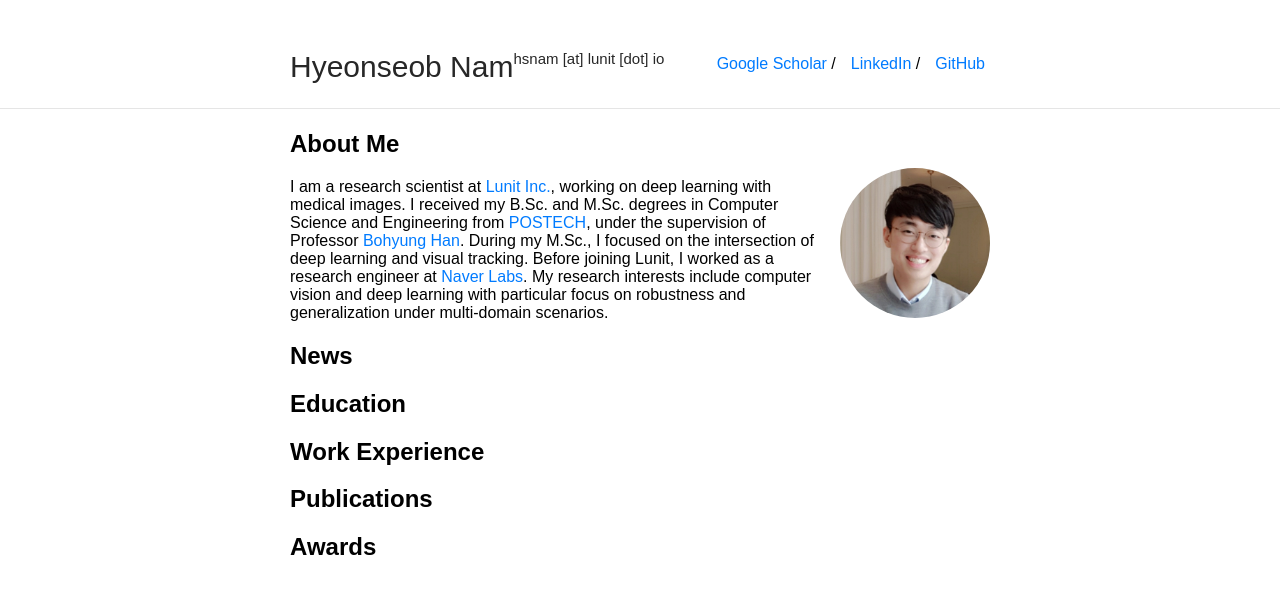
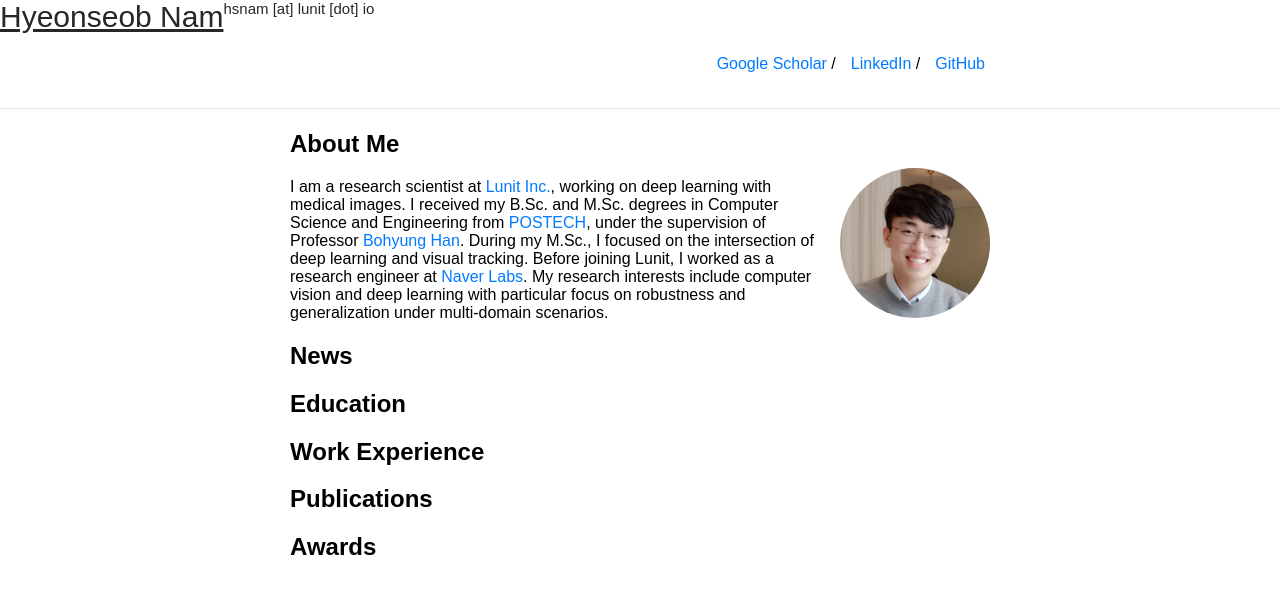
Before and after one commit to gholste/hyeonseobnam.github.io, a Jekyll site: the page built from index.md, in a window 1280 px wide. Shown: the top 594 px of the page. Built offline with Jekyll 4.4.1, drawn with Linux system fonts in a browser that asks for light colours.

Commit message:
Update default.html

```diff
--- a/_layouts/default.html
+++ b/_layouts/default.html
@@ -55,12 +55,12 @@
 </head>
 <body>
     <div class="wrapper">
+        <a id="author-name" class="alignable pull-left" href="{{ site.baseurl }}">{{ site.title }}</a>
+        <a id="email" class="alignable pull-left">{{ site.email }}</a>
         <div class="navbar container">
             {% if site.ins_logo %}
                 <img id="ins-logo" src="{{ site.ins_logo }}" />
             {% endif %}
-            <a id="author-name" class="alignable pull-left" href="{{ site.baseurl }}">{{ site.title }}</a>
-            <a id="email" class="alignable pull-left">{{ site.email }}</a>
             <ul id="navlist" class="alignable pull-right navbar-ul">
                 {% for x in site.nav %}
                     {% if x.name == "Resume" %}
```
